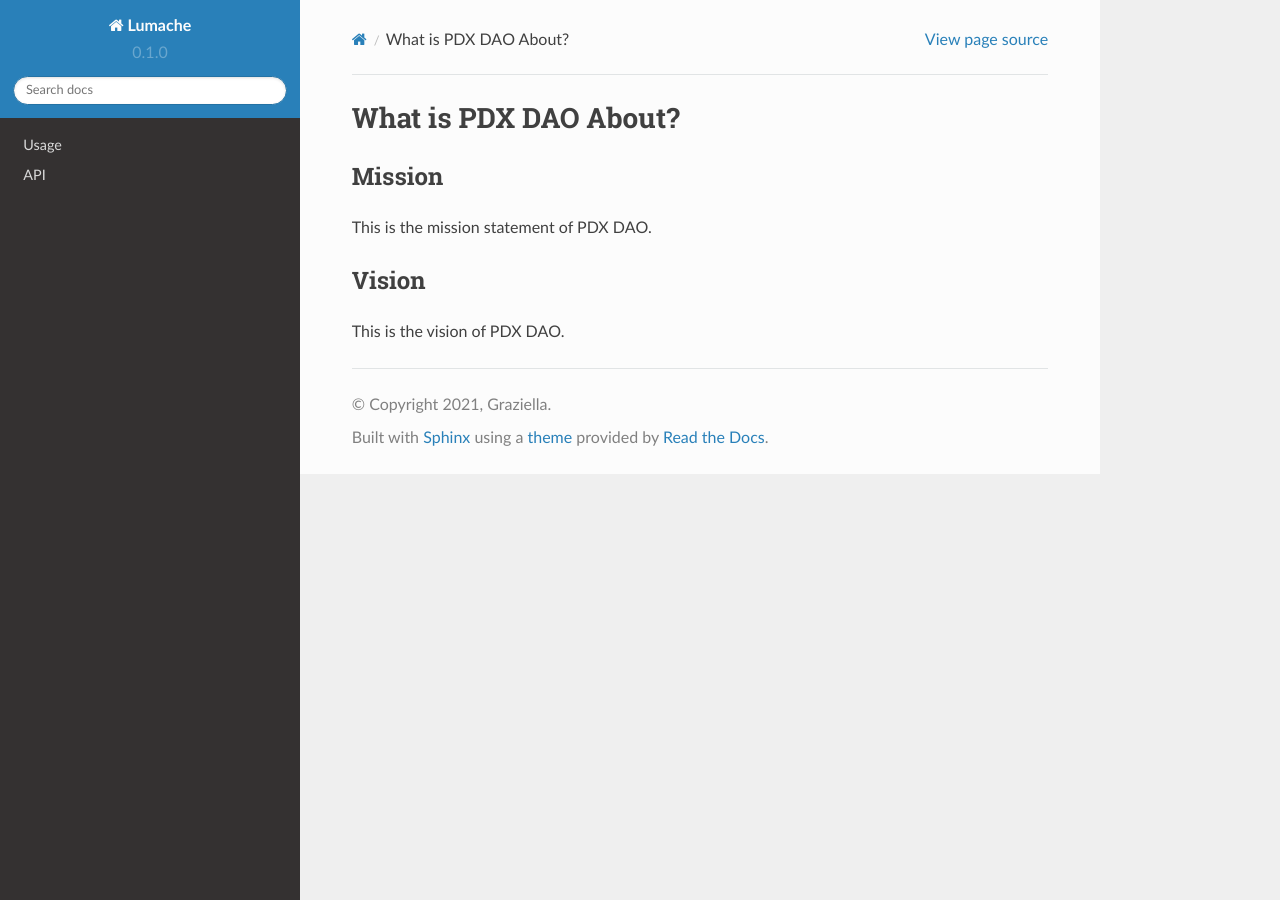
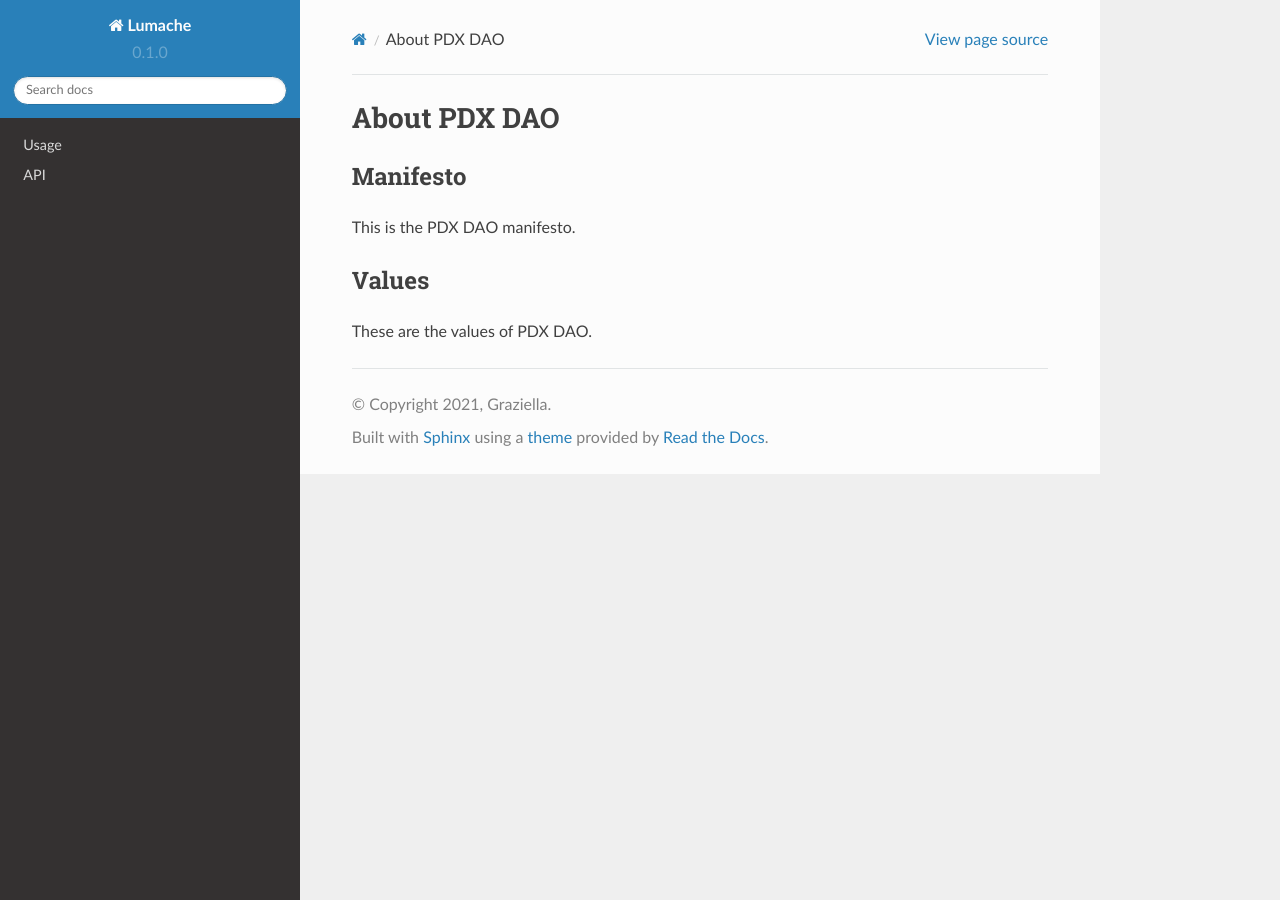
Before and after one commit to christy-pdx/pdxdao-docs, a Sphinx documentation site: the page built from docs/source/mission.rst, in a window 1280 px wide. Built offline with Sphinx 7.4.7 and the Read the Docs theme 2.0.0, drawn with Linux system fonts in a browser that asks for light colours.

Commit message:
Update mission.rst

```diff
--- a/docs/source/mission.rst
+++ b/docs/source/mission.rst
@@ -1,14 +1,14 @@
-What is PDX DAO About?
+About PDX DAO
 =====
 
-.. _Mission:
+.. _About:
 
-Mission
+Manifesto
 ------------
 
-This is the mission statement of PDX DAO.
+This is the PDX DAO manifesto.
 
-Vision
+Values
 ----------------
 
-This is the vision of PDX DAO.
+These are the values of PDX DAO.
```
